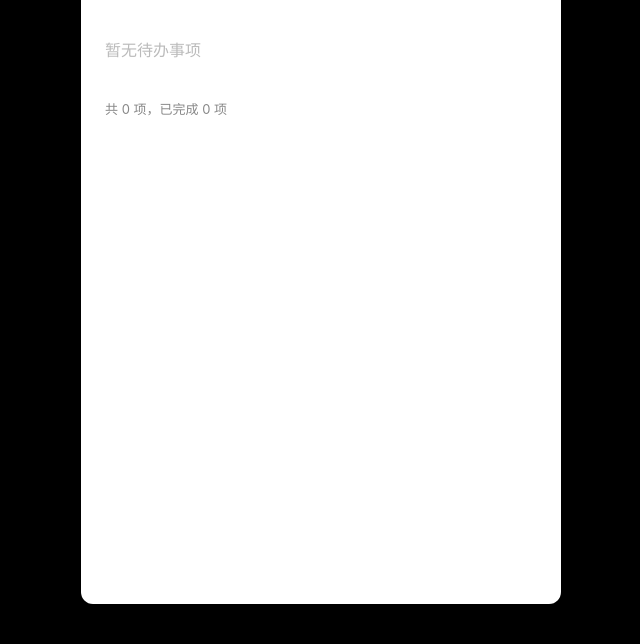
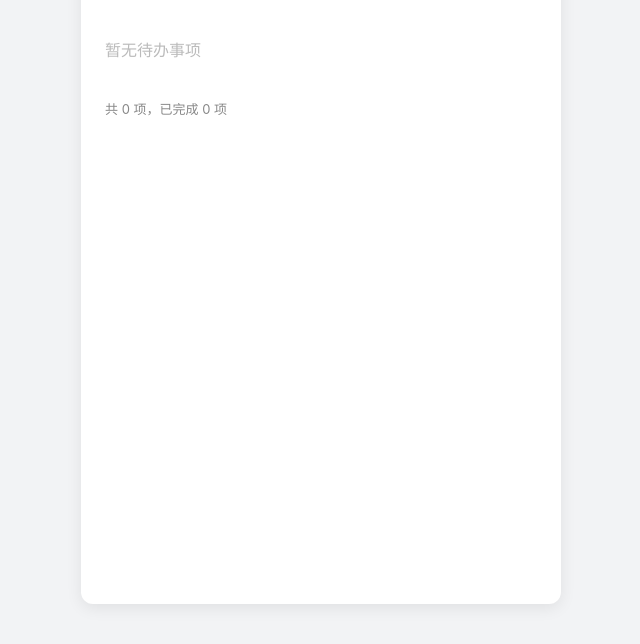
Before and after one commit to YearSecond/test, a plain HTML site: page index.html in a window 1280 px wide. Shown: the part 156-800 px from the top of the page, without its empty margins (319-959 px from the left). Drawn offline with Linux system fonts and the light colour scheme.

Commit message:
Revert "黑色主题"
This reverts commit 3bde8e627188a3aeef8dcd6489d9138ac65d7038.

```diff
--- a/index.html
+++ b/index.html
@@ -8,7 +8,7 @@
     * { box-sizing: border-box; margin: 0; padding: 0; }
     body {
       font-family: -apple-system, "PingFang SC", "Microsoft YaHei", sans-serif;
-      background: #000000;
+      background: #f2f3f5;
       min-height: 100vh;
       display: flex;
       justify-content: center;
```
